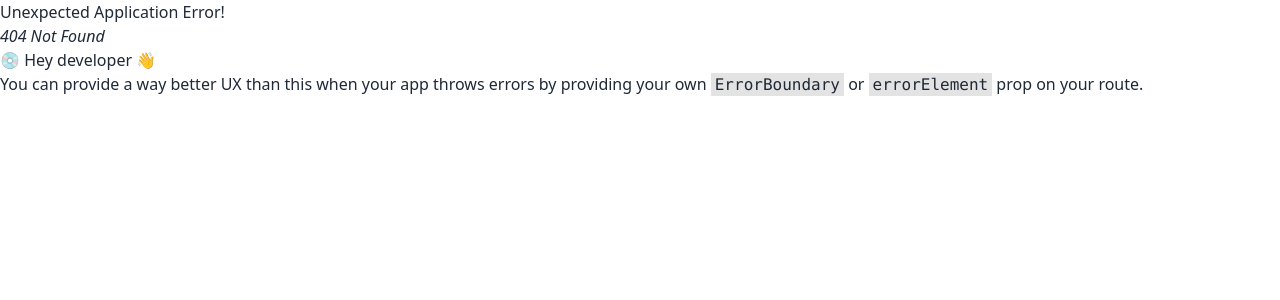
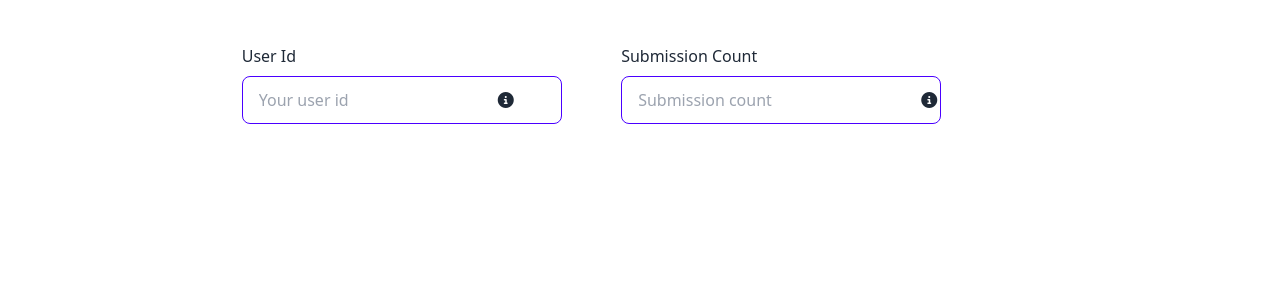
Before and after one commit to Abdullah-Al-Ovi/uva-problem-solving-list-cse-8, a React (Vite) app: page /submission-list in a window 1280 px wide. Before the commit this address had no page. Shown: the top 300 px of the page. Built offline with nearby package versions, Linux system fonts and the light colour scheme.

Commit message:
Designed submissionlist page, username to userid modal

```diff
--- a/package.json
+++ b/package.json
@@ -10,6 +10,8 @@
     "preview": "vite preview"
   },
   "dependencies": {
+    "@tanstack/react-query": "^5.28.2",
+    "axios": "^1.6.7",
     "localforage": "^1.10.0",
     "match-sorter": "^6.3.4",
     "react": "^18.2.0",
--- a/src/Components/Banner/Banner.jsx
+++ b/src/Components/Banner/Banner.jsx
@@ -3,7 +3,7 @@ import { Link } from "react-router-dom";
 const Banner = () => {
     return (
         <div>
-            <section className="">
+            <section className="bg-gray-900">
                 <div className="mx-auto max-w-screen-xl px-4 py-32 lg:flex lg:h-screen lg:items-center">
                     <div className="mx-auto max-w-3xl text-center">
                         <h1
@@ -14,7 +14,7 @@ const Banner = () => {
                             <span className="sm:block"> this website?</span>
                         </h1>
 
-                        <p className="mx-auto mt-4 max-w-xl sm:text-xl/relaxed">
+                        <p className="mx-auto mt-4 max-w-xl sm:text-xl/relaxed text-gray-300">
 
                             <ul className="space-y-4 text-left">
                                 <li className="flex items-center space-x-3 rtl:space-x-reverse">
@@ -37,7 +37,7 @@ const Banner = () => {
 
                         <div className="mt-8 flex flex-wrap justify-center gap-4">
 
-                                <Link to='/submission-list' className="relative inline-flex items-center px-12 py-3 overflow-hidden text-lg font-medium text-indigo-600 border-2 border-indigo-600 rounded-full hover:text-white group hover:bg-gray-50">
+                                <Link to='/submission-list' className="relative inline-flex items-center px-12 py-3 overflow-hidden text-lg font-medium text-gray-300 border-2 border-indigo-600 rounded-full hover:text-white group hover:bg-gray-50">
                                     <span className="absolute left-0 block w-full h-0 transition-all bg-indigo-600 opacity-100 group-hover:h-full top-1/2 group-hover:top-0 duration-400 ease"></span>
                                     <span className="absolute right-0 flex items-center justify-start w-10 h-10 duration-300 transform translate-x-full group-hover:translate-x-0 ease">
                                         <svg className="w-5 h-5" fill="none" stroke="currentColor" viewBox="0 0 24 24" xmlns="http://www.w3.org/2000/svg"><path strokeLinecap="round" strokeLinejoin="round" strokeWidth="2" d="M14 5l7 7m0 0l-7 7m7-7H3"></path></svg>
--- /dev/null
+++ b/src/Pages/SubmissionList/SubmissionList.jsx
@@ -0,0 +1,50 @@
+const SubmissionList = () => {
+    return (
+        <div>
+            <form className=" pt-11">
+                <div className="flex justify-center gap-11">
+                    <div>
+                        <label htmlFor="userId" >User Id</label>
+                        <input type="text" id="userId" placeholder="Your user id" className="input input-bordered input-primary w-full max-w-xs  mt-2" />
+
+
+                        <div onClick={() => document.getElementById('my_modal_5').showModal()} className="tooltip" data-tip="Click to get your user id">
+                            <i className="fa-solid fa-circle-info relative left-64 -top-9"></i>
+                        </div>
+
+                    </div>
+                    <div>
+                        <label htmlFor="count" className="">Submission Count</label>
+                        <input type="text" id="count" placeholder="Submission count" className="input input-bordered input-primary w-full max-w-xs  mt-2" />
+
+                        <div className="tooltip" data-tip="The amount of submission you want to check">
+                            <i className="fa-solid fa-circle-info relative -left-5"></i>
+                        </div>
+                    </div>
+                </div>
+            </form>
+
+            {/* Open the modal using document.getElementById('ID').showModal() method */}
+
+            <dialog id="my_modal_5" className="modal modal-bottom sm:modal-middle">
+                <div className="modal-box">
+                    <div className="modal-action">
+                        <form className=" w-full" method="dialog ">
+                            <div className="flex flex-col pl-20 ">
+                                <label htmlFor="userId" className="text-xl">User name</label>
+                                <input type="text" id="userId" placeholder="Your user name" className="input input-bordered input-primary w-[70%]  mt-2" />
+                            </div>
+                            <button className="btn relative text-red-400 hover:text-red-600 bottom-[81%] left-[93%]
+                            ">X</button>
+
+                                <input type="submit" className="my-3 mx-auto text-center btn w-[40%] ml-20" value="Submit" />
+                        </form>
+                    </div>
+                    <p>Your user id is: </p>
+                </div>
+            </dialog>
+        </div>
+    );
+};
+
+export default SubmissionList;
--- a/src/Routes/Routes.jsx
+++ b/src/Routes/Routes.jsx
@@ -2,6 +2,7 @@ import { createBrowserRouter } from "react-router-dom";
 import Root from "../Root/Root";
 import Home from "../Pages/Home/Home";
 import UserNameToUserID from "../Pages/UserNameToUserID/UserNameToUserID";
+import SubmissionList from "../Pages/SubmissionList/SubmissionList";
 
 const Routes = createBrowserRouter([
     {
@@ -15,6 +16,10 @@ const Routes = createBrowserRouter([
             {
                 path:'/uname-to-uid',
                 element:<UserNameToUserID></UserNameToUserID>
+            },
+            {
+                path:'/submission-list',
+                element:<SubmissionList></SubmissionList>
             }
         ]
     }
--- a/src/main.jsx
+++ b/src/main.jsx
@@ -3,11 +3,19 @@ import ReactDOM from 'react-dom/client'
 import './index.css'
 import { RouterProvider } from 'react-router-dom'
 import Routes from './Routes/Routes.jsx'
+import {
+  QueryClient,
+  QueryClientProvider,
+
+} from '@tanstack/react-query'
+
+const queryClient = new QueryClient()
 
 ReactDOM.createRoot(document.getElementById('root')).render(
   <React.StrictMode>
-    <RouterProvider router={Routes}>
-
-    </RouterProvider>
+    <QueryClientProvider client={queryClient}>
+      <RouterProvider router={Routes}>
+      </RouterProvider>
+    </QueryClientProvider>
   </React.StrictMode>,
 )
```
Also changed, not shown: 1 other file (tests, documents, lock files or other folders).
